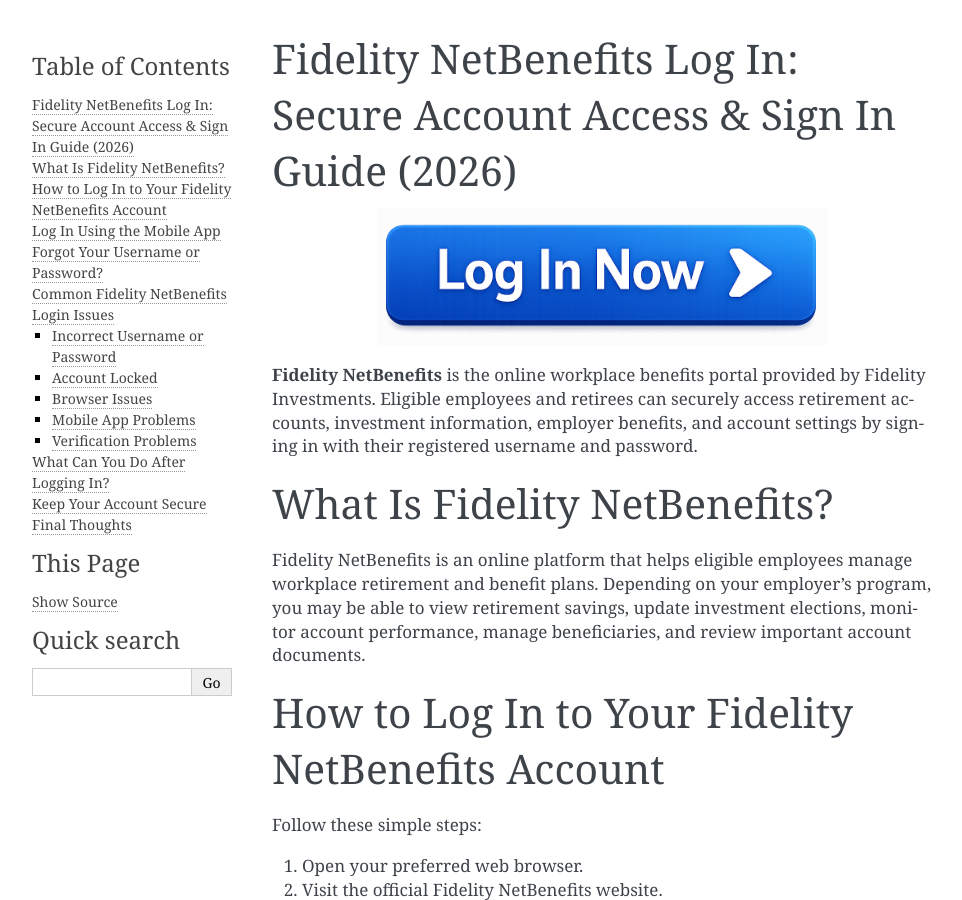
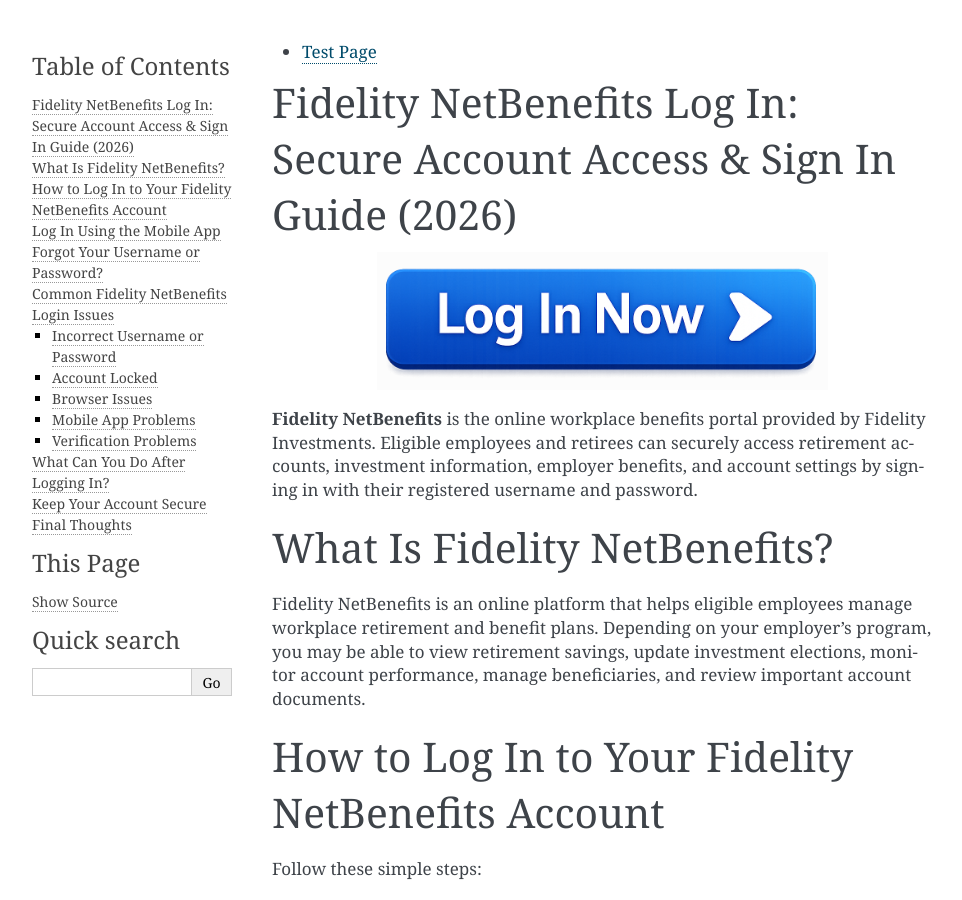
Before and after one commit to taxguide/fidelity-netbenefits-log-in, a Sphinx documentation site: the page built from docs/index.rst, in a window 1280 px wide and 900 px high. Shown: the whole window, without its empty margins (148-1110 px from the left). Built offline with Sphinx 7.4.7, drawn with Linux system fonts in a browser that asks for light colours.

Commit message:
Update index.rst

```diff
--- a/docs/index.rst
+++ b/docs/index.rst
@@ -1,3 +1,8 @@
+.. toctree::
+   :maxdepth: 2
+
+   test-page
+
 Fidelity NetBenefits Log In: Secure Account Access & Sign In Guide (2026)
 =========================================================================
 .. image:: _static/login-button.png
```
